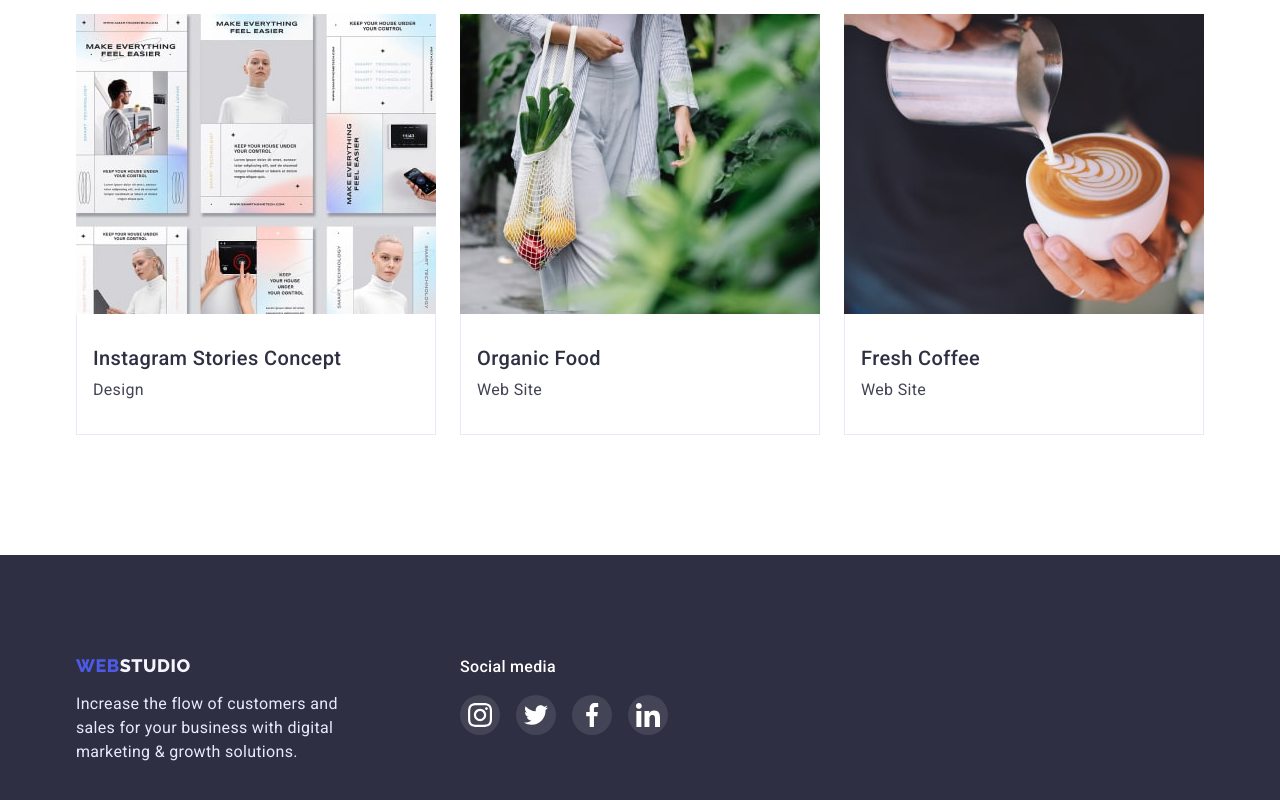
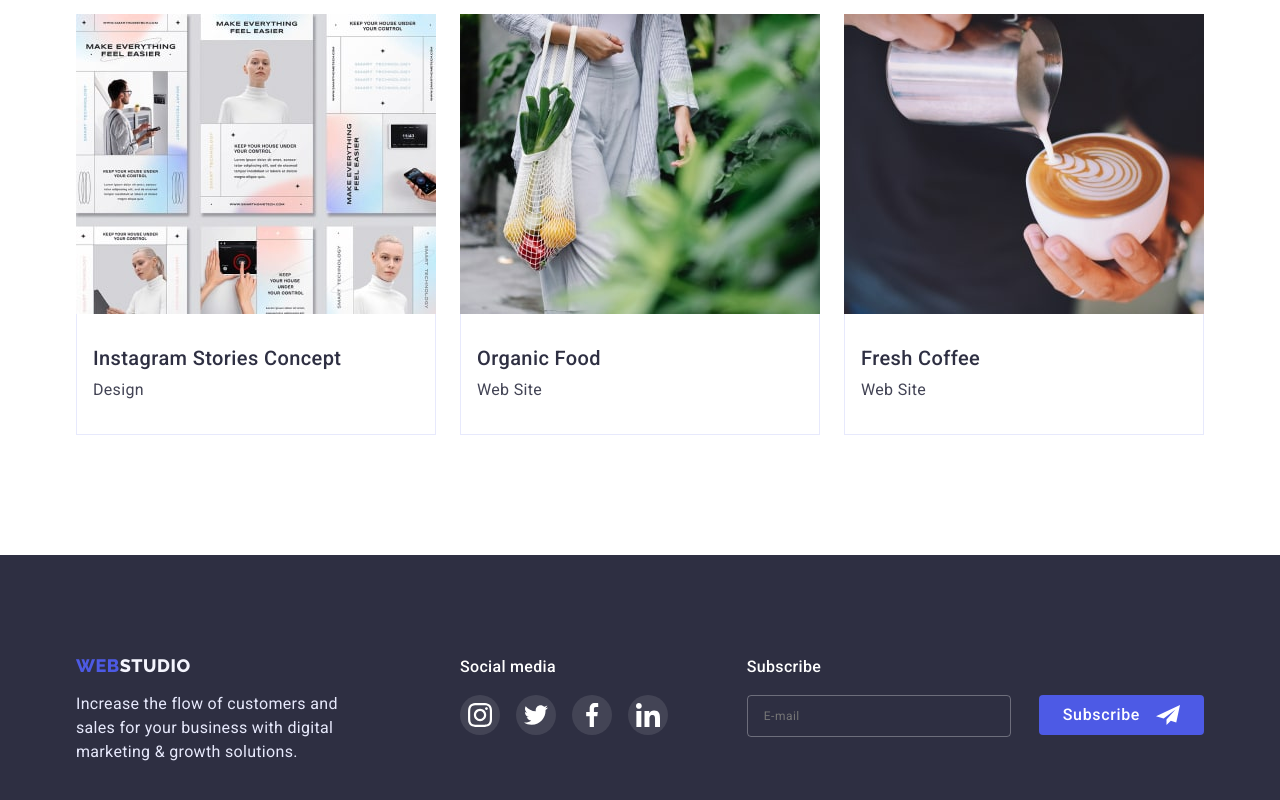
Before and after one commit to Ar7ur19/goit-markup-hw-06, a plain HTML site: page portfolio.html in a window 1280 px wide. Shown: the part 1213-2013 px from the top of the page. Drawn offline with nearby package versions, Linux system fonts and the light colour scheme.

Commit message:
hw-06-portfolio

```diff
--- a/portfolio.html
+++ b/portfolio.html
@@ -357,6 +357,22 @@
             </li>
           </ul>
         </div>
+
+        <form class="subscribe">
+          <h2 class="footer-socials-title">Subscribe</h2>
+          <input
+            class="subscribe-email"
+            name="email"
+            type="email"
+            placeholder="E-mail"
+          />
+          <button class="footer-btn" type="button">
+            Subscribe
+            <svg class="footer-icon-subscribe">
+              <use href="./images/icons.svg#icon-telegram"></use>
+            </svg>
+          </button>
+        </form>
       </div>
     </footer>
   </body>
```
